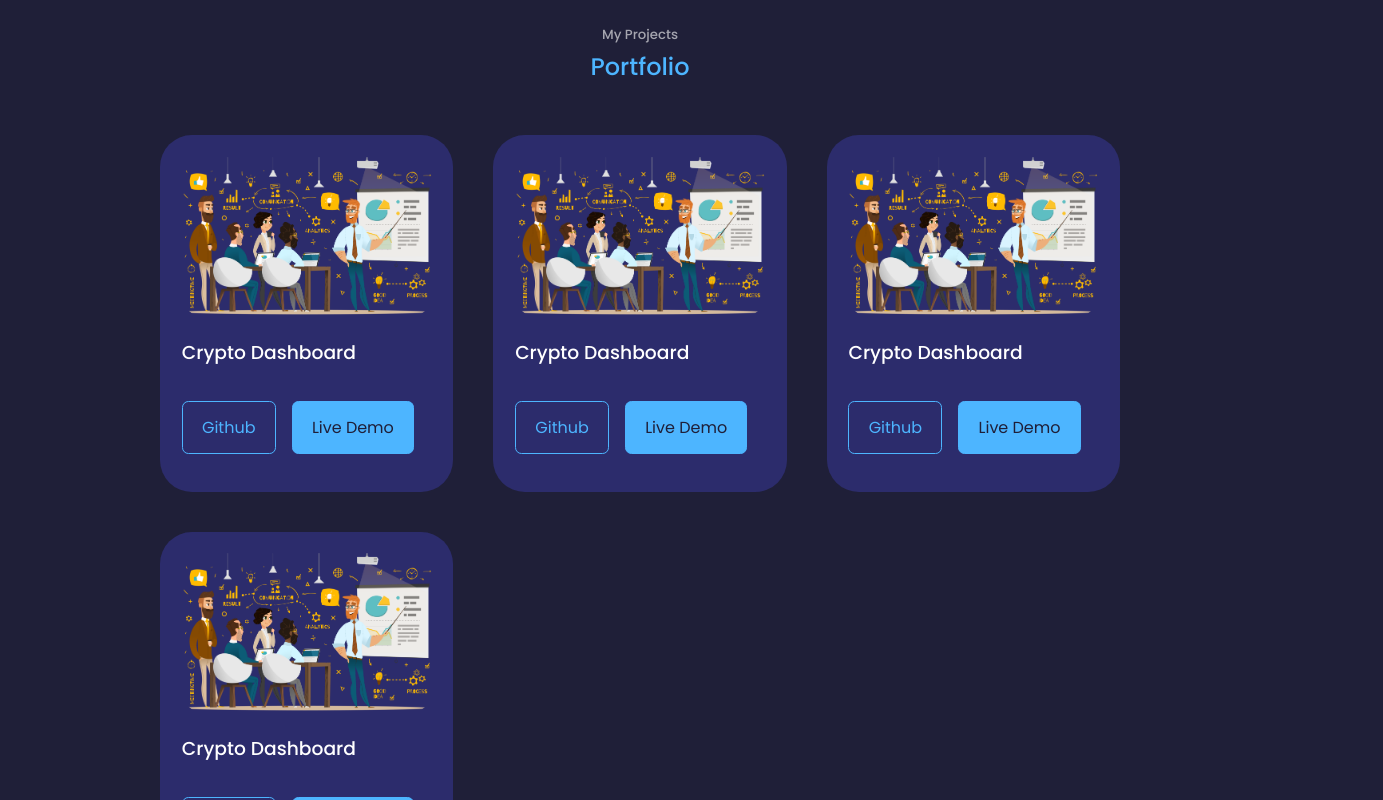
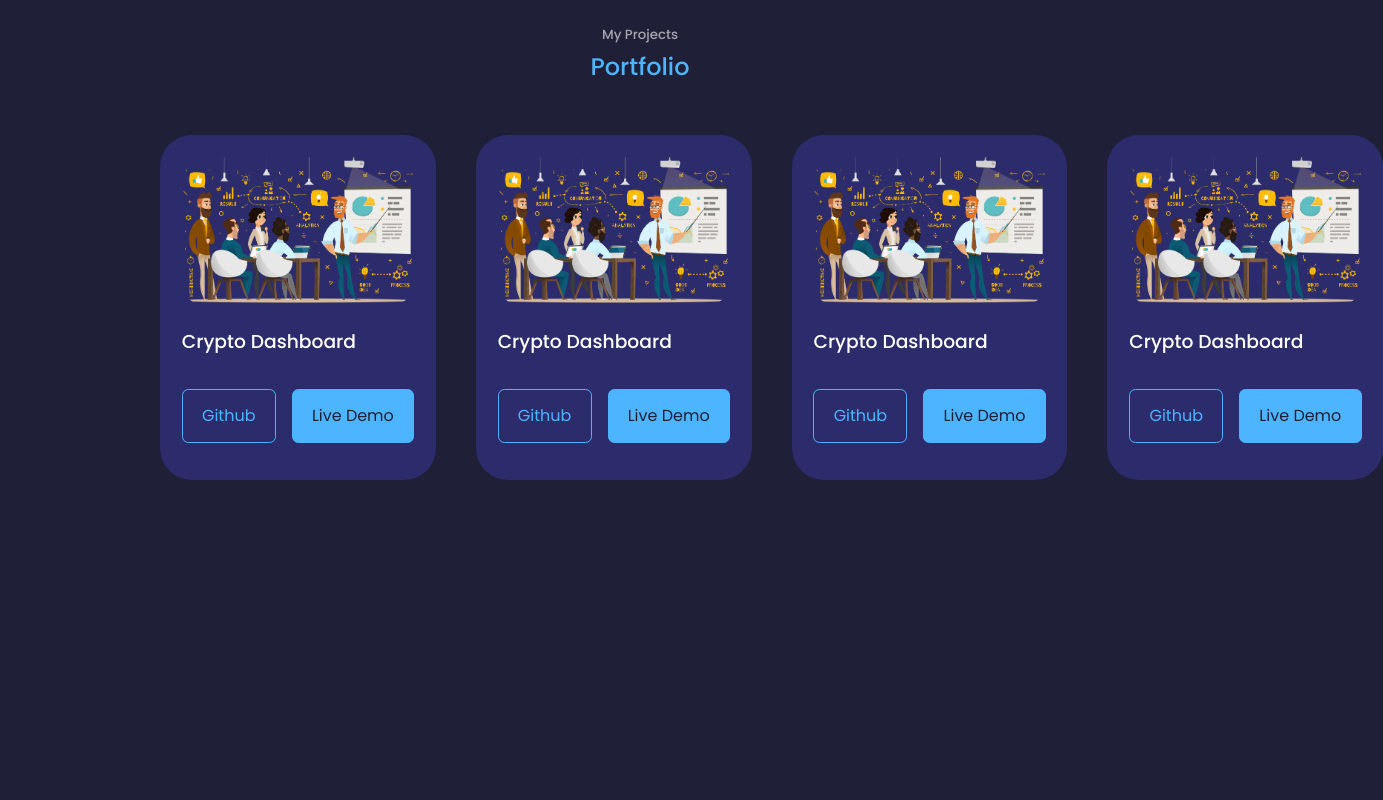
Before and after one commit to chiemgiabaost/my-portfolio, a React (Create React App) app: page / in a window 1280 px wide. Shown: the part 2680-3480 px from the top of the page, 1383 px wide, since content can reach past the window. Built offline with nearby package versions, Linux system fonts and the light colour scheme.

Commit message:
fixing bugs

```diff
--- a/src/components/Portfolio/portfolio.css
+++ b/src/components/Portfolio/portfolio.css
@@ -1,6 +1,6 @@
 .portfolio__container {
     display: grid;
-    grid-template-columns: repeat(3, 1fr);
+    grid-template-columns: repeat(4, 1fr);
     gap: 2.5rem;
 }
 
```
